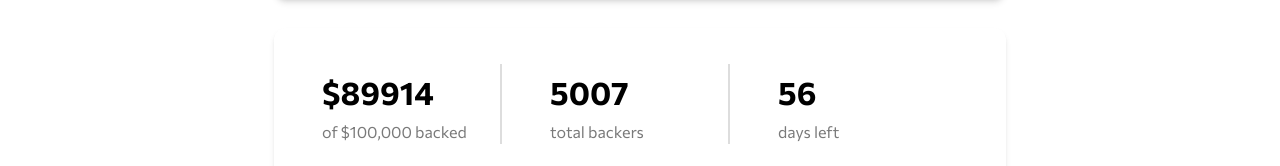
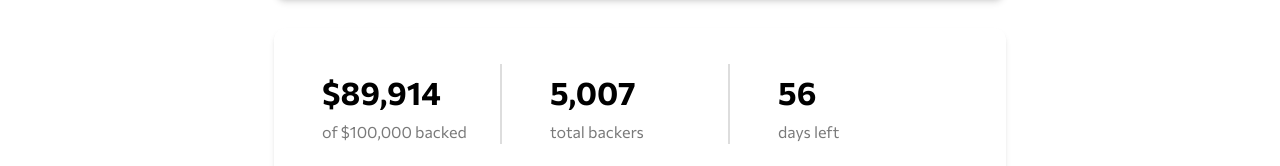
Before and after one commit to iameenahmed/crowdfunding-product-page, a React (Vite) app: page / in a window 1280 px wide. Shown: the part 532-698 px from the top of the page. Built offline with nearby package versions, Linux system fonts and the light colour scheme.

Commit message:
Update stats formatting in Stats component

```diff
--- a/src/components/Stats.tsx
+++ b/src/components/Stats.tsx
@@ -7,13 +7,13 @@ const Stats = () => {
       <ul className="space-y-12 text-center md:grid md:grid-cols-3 md:gap-12 md:space-y-0 md:text-start">
         <li className="relative text-DarkGray after:absolute after:-bottom-6 after:left-1/2 after:h-[1px] after:w-20 after:-translate-x-1/2 after:bg-DarkGray/50 md:after:bottom-0 md:after:left-auto md:after:right-0 md:after:h-20 md:after:w-[1px]">
           <span className="mb-1 block text-[2rem] font-bold text-black">
-            ${backed}
+            ${backed.toLocaleString()}
           </span>
           of $100,000 backed
         </li>
         <li className="relative text-DarkGray after:absolute after:-bottom-6 after:left-1/2 after:h-[1px] after:w-20 after:-translate-x-1/2 after:bg-DarkGray/50 md:after:bottom-0 md:after:left-auto md:after:right-0 md:after:h-20 md:after:w-[1px]">
           <span className="mb-1 block text-[2rem] font-bold text-black">
-            {backers}
+            {backers.toLocaleString()}
           </span>
           total backers
         </li>
```
